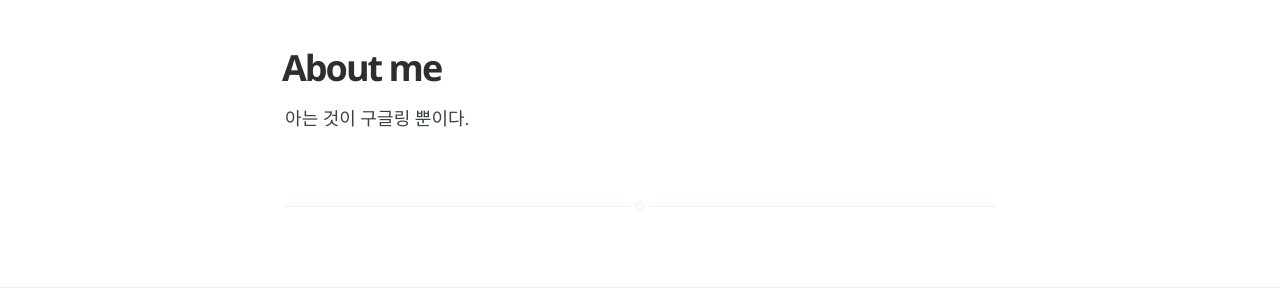
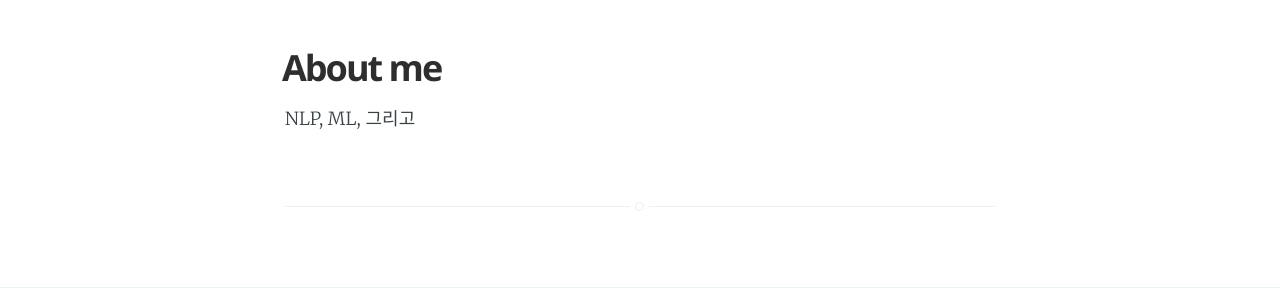
Before and after one commit to kpiswon/kpiswon.github.io, a Jekyll site: the page built from about.md, in a window 1280 px wide. Shown: the part 131-426 px from the top of the page. Built offline with Jekyll 4.4.1, drawn with Linux system fonts in a browser that asks for light colours.

Commit message:
Update about.md

```diff
--- a/about.md
+++ b/about.md
@@ -3,4 +3,4 @@ layout: page
 title: About me
 ---
 
-아는 것이 구글링 뿐이다.
+NLP, ML, 그리고
```
